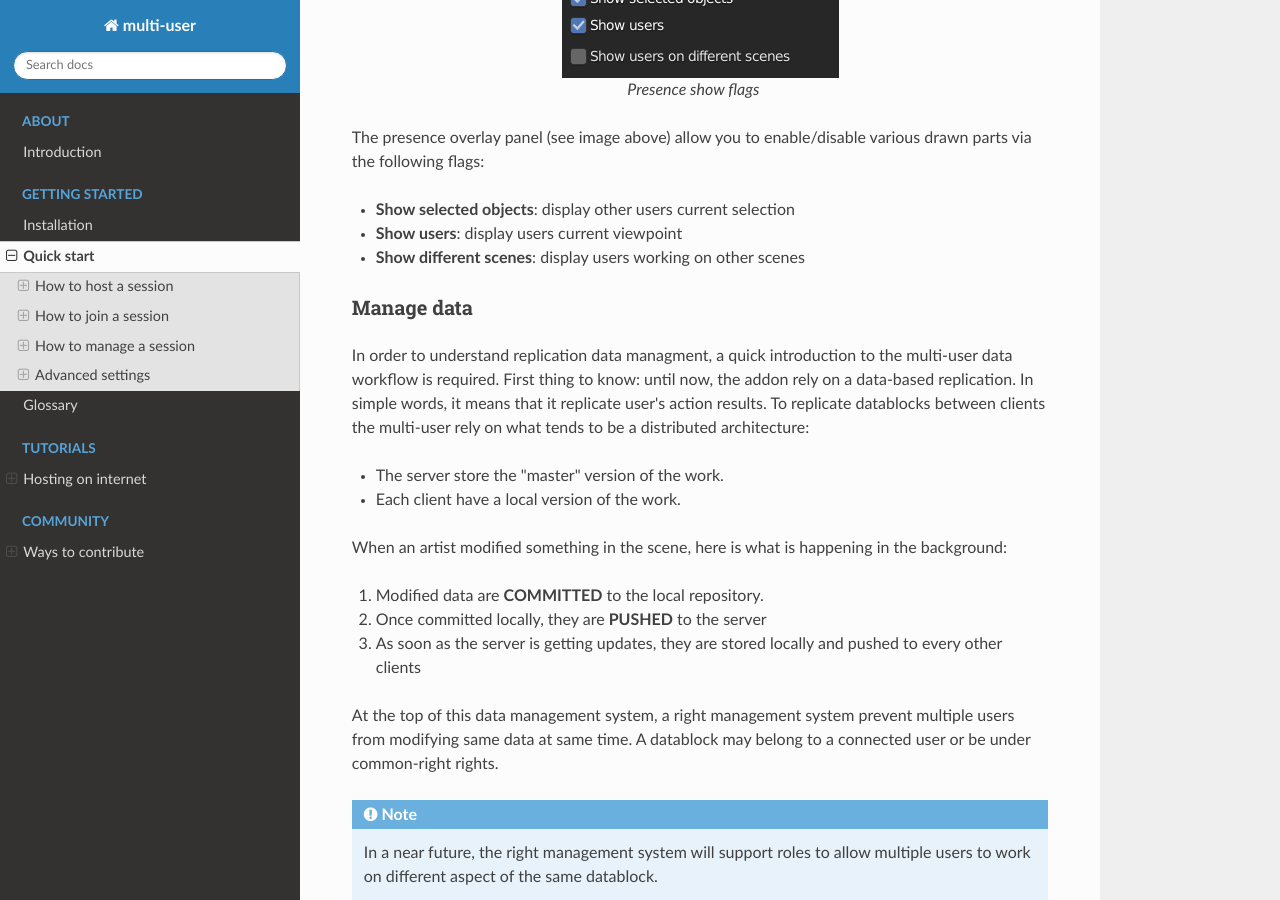
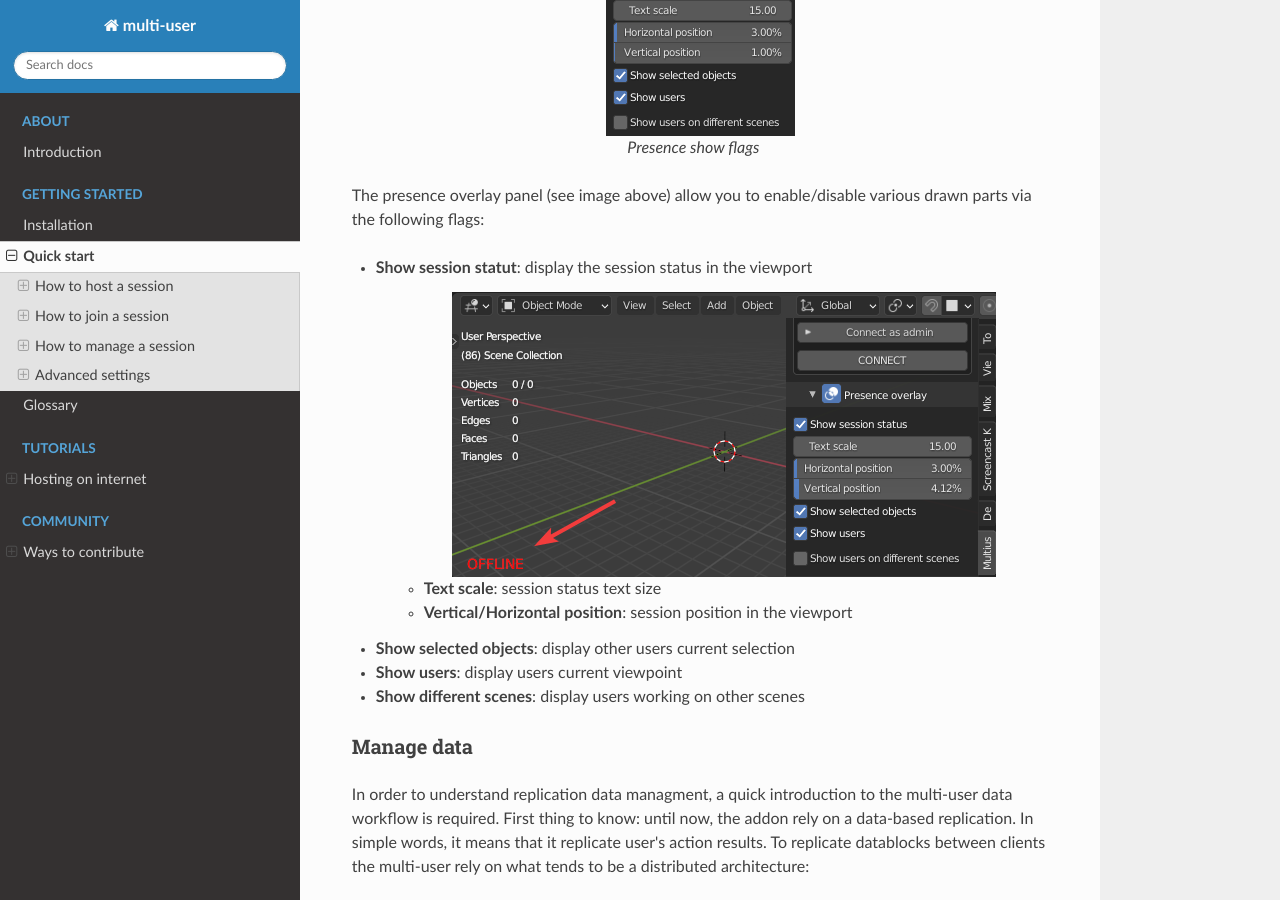
Before and after one commit to AvvyB/blender-multi-user, a Sphinx documentation site: the page built from docs/getting_started/quickstart.rst, in a window 1280 px wide and 900 px high, scrolled down 6935 px. Built offline with Sphinx 7.4.7 and the Read the Docs theme 2.0.0, drawn with Linux system fonts in a browser that asks for light colours.

Commit message:
doc: added missing fields feat: changed session widget defaults

```diff
--- a/docs/getting_started/quickstart.rst
+++ b/docs/getting_started/quickstart.rst
@@ -251,6 +251,14 @@ it draw users related information in your viewport such as:
 The presence overlay panel (see image above) allow you to enable/disable
 various drawn parts via the following flags:
 
+- **Show session statut**: display the session status in the viewport
+
+   .. figure:: img/quickstart_status.png
+      :align: center
+
+   - **Text scale**: session status text size
+   - **Vertical/Horizontal position**: session position in the viewport
+
 - **Show selected objects**: display other users current selection
 - **Show users**: display users current viewpoint
 - **Show different scenes**: display users working on other scenes
--- a/multi_user/__init__.py
+++ b/multi_user/__init__.py
@@ -19,7 +19,7 @@
 bl_info = {
     "name": "Multi-User",
     "author": "Swann Martinez",
-    "version": (0, 1, 1),
+    "version": (0, 2, 0),
     "description": "Enable real-time collaborative workflow inside blender",
     "blender": (2, 82, 0),
     "location": "3D View > Sidebar > Multi-User tab",
```
Also changed, not shown: docs/getting_started/img/quickstart_presence.png, docs/getting_started/img/quickstart_status.png (added), 1 other file.
